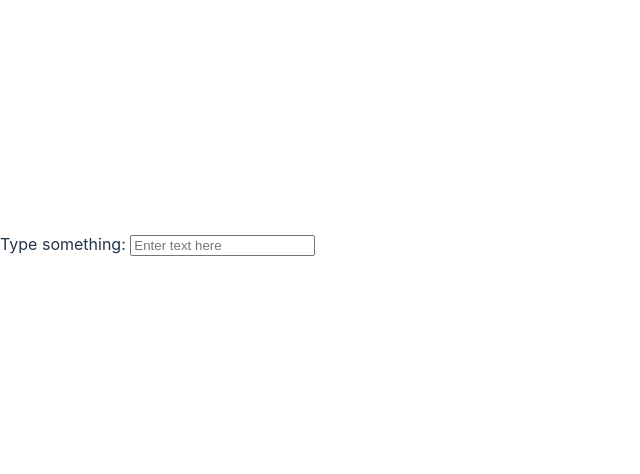
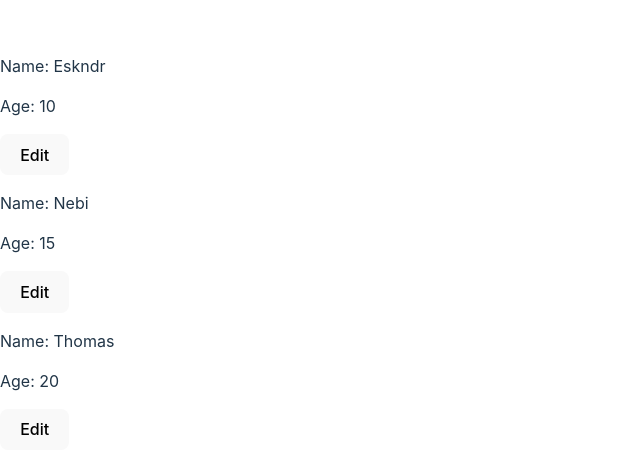
Before and after one commit to Eskendryt/assignment-6, a React (Vite) app: page / in a window 1280 px wide. Shown: the part 156-630 px from the top of the page, without its empty margins (0-640 px from the left). Built offline with nearby package versions, Linux system fonts and the light colour scheme.

Commit message:
first commit

```diff
--- a/src/App.jsx
+++ b/src/App.jsx
@@ -1,26 +1,54 @@
-import React, { useState } from 'react';
+import { useState } from "react";
 
 const App = () => {
-  const [inputValue, setInputValue] = useState('');
 
-  const handleInputChange = (event) => {
-    const value = event.target.value;
-    setInputValue(value);
+  const [userList, setUserList] = useState([
+    {
+      id: 1,
+      name: "Eskndr",
+      age: 10,
+    },
+    {
+      id: 2,
+      name: "Nebi",
+      age: 15,
+    },
+    {
+      id: 3,
+      name: "Thomas",
+      age: 20,
+    },
+  ]);
 
-    console.log(value);
+
+  const handleEdit = (id) => {
+    const updateList = userList.map((item) => {
+      if (id === item.id) {
+        const editedName = prompt("EDit name", item.name);
+        const editedAge = prompt("Edit Age", item.age);
+
+        return {
+          ...item, name: editedName !== null ? editedName : item.name,
+          age: editedAge !== null ? editedAge : item.age,
+        };
+      }
+      return item;
+    });
+    setUserList(updateList);
   };
 
   return (
     <div>
-      <span>Type something: </span>
-      <input
-        type="text"
-        value={inputValue}
-        onChange={handleInputChange}
-        placeholder="Enter text here"
-      />
+      {userList.map((item) => (
+        <div>
+          <p>Name: {item.name}</p>
+          <p>Age: {item.age}</p>
+          <button onClick={() => handleEdit(item.id)}>Edit</button>
+        </div>
+      ))}
     </div>
-  );
-};
+  )
+
+}
 
 export default App;
```
